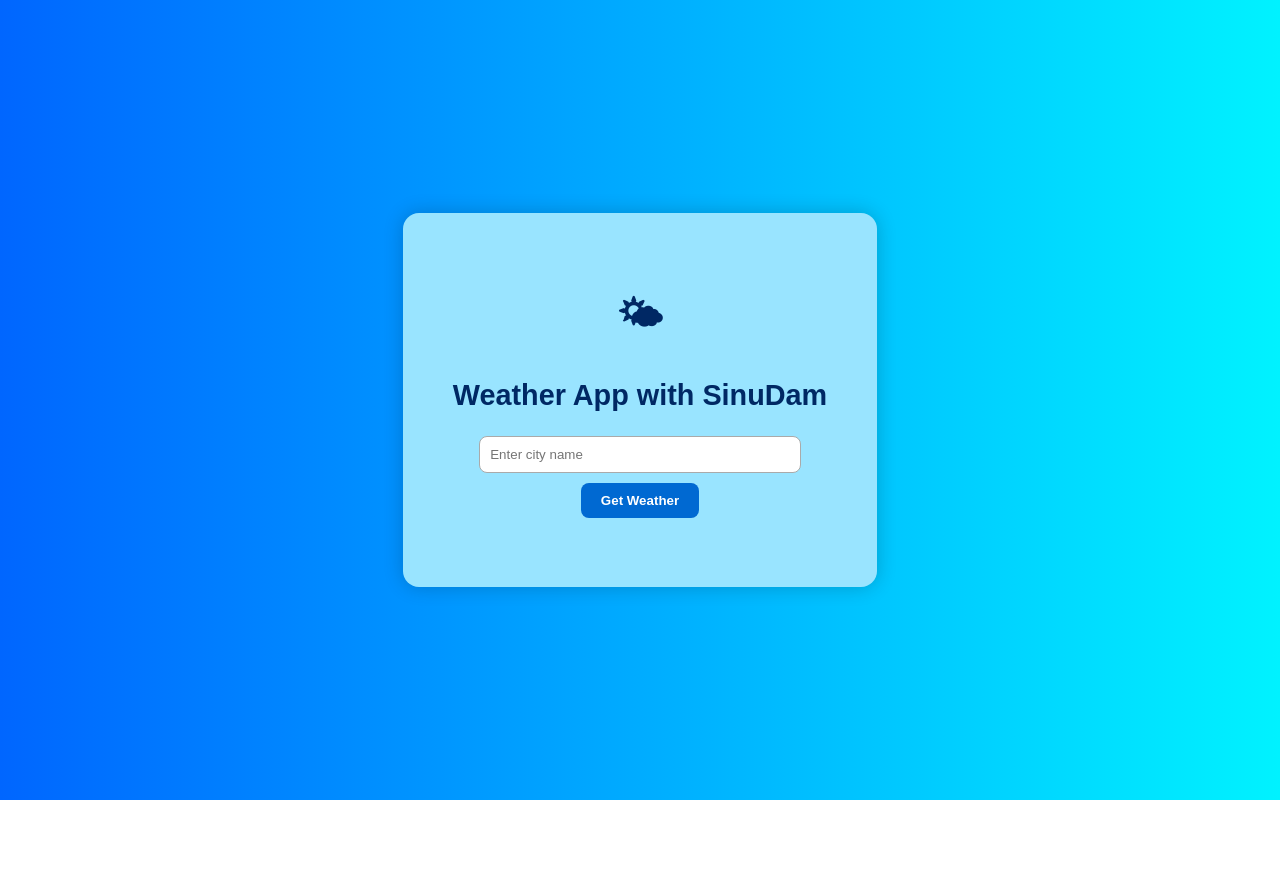
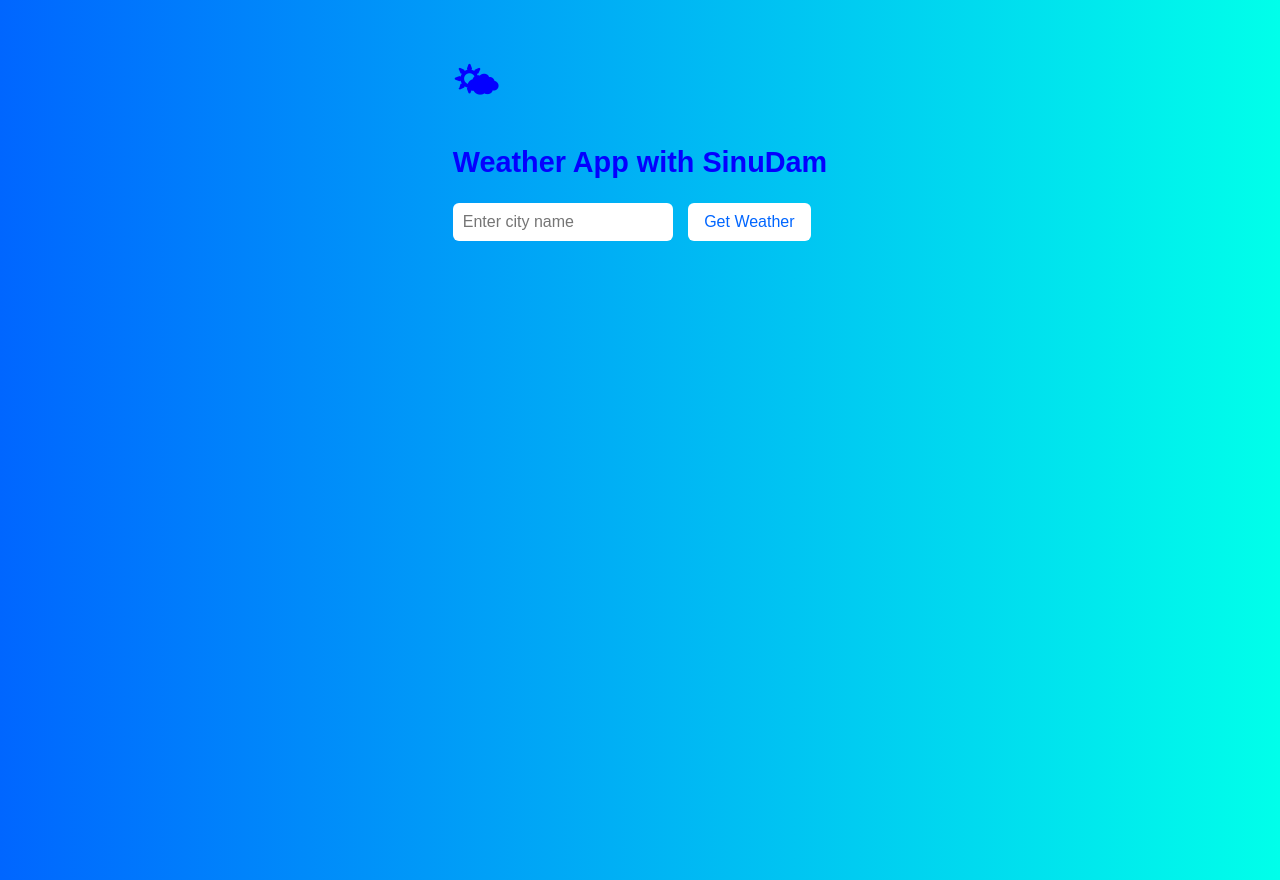
Before and after one commit to SinuDam/Weather-App, a plain HTML site: page index.html in a window 1280 px wide. Before the commit the page ends 800 px from the top, so only its background shows below. Drawn offline with Linux system fonts and the light colour scheme.

Commit message:
Update style.css

```diff
--- a/style.css
+++ b/style.css
@@ -1,66 +1,61 @@
 body {
   font-family: Arial, sans-serif;
   font-size: larger;
-  background: linear-gradient(to right, #0066ff, #00f2ff);
+  background: linear-gradient(to right, #0066ff, #00ffea);
   display: flex;
+  flex-direction: column;
   align-items: center;
-  justify-content: center;
-  height: 100vh;
+  justify-content: flex-start;
+  min-height: 100vh;
   margin: 0;
-  color: #002864;
+  padding: 30px 20px;
+  color: #0400ff;
+  margin-bottom: 20px
 }
 
-.container {
-  background-color: rgb(153, 228, 255);
-  padding: 50px;
-  border-radius: 16px;
-  text-align: center;
-  max-width: 800px;
-  box-shadow: 0 0 20px rgba(0,0,0,0.2);
+.input-section {
+  margin-bottom: 20px;
 }
 
 input {
   padding: 10px;
-  width: 80%;
-  margin-bottom: 10px;
-  border: 1px solid #aaa;
-  border-radius: 8px;
+  font-size: 16px;
+  border: none;
+  border-radius: 6px;
+  width: 200px;
 }
 
 button {
-  padding: 10px 20px;
+  padding: 10px 16px;
+  font-size: 16px;
+  background-color: #ffffff;
+  color: #0066ff;
   border: none;
-  background-color: #0069d2;
-  color: white;
-  font-weight: bold;
-  border-radius: 8px;
+  border-radius: 6px;
+  margin-left: 10px;
   cursor: pointer;
 }
 
 button:hover {
-  background-color: #003355;
-}
-
-#weatherBox {
-  margin-top: 20px;
-}
-
-#error {
-  color: red;
-  margin-top: 10px;
+  background-color: #cce6ff;
 }
 
 .hidden {
   display: none;
 }
 
-img {
-  width: 80px;
-  height: 80px;
-  animation: float 2s infinite ease-in-out;
+.error {
+  color: rgb(255, 0, 0);
+  font-weight: bold;
 }
 
-@keyframes float {
-  0%, 100% { transform: translateY(0); }
-  50% { transform: translateY(-10px); }
+#weather-container {
+  text-align: center;
+  background: rgba(255, 255, 255, 0.8);
+  padding: 20px;
+  border-radius: 10px;
+  box-shadow: 0 4px 10px rgba(0, 0, 0, 0.1);
+  width: 80%;
+  max-width: 600px;
+  transition: transform 0.5s ease-in-out;
 }
```
